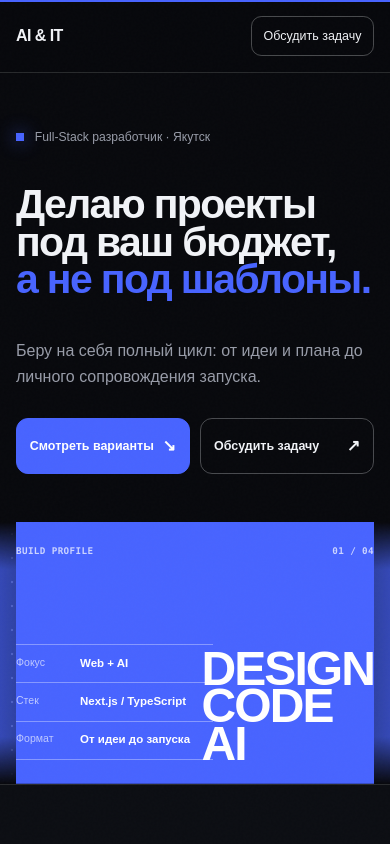
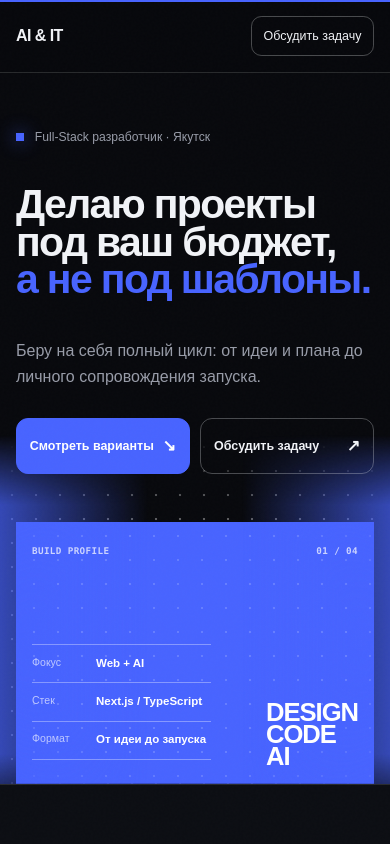
Before and after one commit to Ailxan/neustroev-ai, a Next.js app: page / in a window 390 px wide. Shown: the top 844 px of the page. Built offline with nearby package versions, Linux system fonts and the light colour scheme.

Commit message:
Improve mobile layout

```diff
--- a/src/app/globals.css
+++ b/src/app/globals.css
@@ -241,7 +241,7 @@ a { color: inherit; text-decoration: none; }
   .header-cta { padding: .62rem .72rem; }
   .hero { min-height: auto; padding-top: 4.5rem; }
   .hero::before { display: none; }
-  .hero-matrix { inset: auto 0 0; width: 100%; height: 31svh; }
+  .hero-matrix { inset: auto 0 -2.5rem; width: 100%; height: 46svh; }
   .hero-inner { margin-top: 0; min-height: 0; grid-template-columns: 1fr; }
   .hero-copy { min-height: 0; padding: 3.5rem 0 3rem; }
   .hero-kicker { margin-bottom: 2.5rem; }
@@ -252,13 +252,15 @@ a { color: inherit; text-decoration: none; }
   .hero-bottom { margin-top: 2.5rem; gap: 1.7rem; }
   .hero-actions { display: grid; grid-template-columns: 1fr 1fr; }
   .button { min-height: 3.5rem; padding-inline: .8rem; gap: .45rem; }
-  .hero-profile { min-height: 31svh; padding: 1.5rem 0; background: var(--cobalt); border-inline: 0; }
-  .hero-profile > strong { position: absolute; right: 0; bottom: 1.35rem; font-size: 3rem; }
+  .hero-profile { min-height: 31svh; padding: 1.5rem 1rem; background: var(--cobalt); border-inline: 0; isolation: isolate; }
+  .hero-profile::before { content: ""; position: absolute; inset: -46px -18px -18px; z-index: -1; pointer-events: none; background: radial-gradient(rgba(255,255,255,.34) 1px, transparent 1.6px) 0 0 / 24px 24px, linear-gradient(90deg, var(--cobalt) 0%, transparent 38%, transparent 62%, var(--cobalt) 100%); opacity: .5; mask-image: radial-gradient(ellipse at center, black 55%, transparent 100%); -webkit-mask-image: radial-gradient(ellipse at center, black 55%, transparent 100%); }
+  .hero-profile > strong { position: absolute; right: 1rem; bottom: 1rem; font-size: clamp(1.6rem, 6vw, 3rem); line-height: .85; }
   .hero-profile dl { width: 55%; margin-top: 1.3rem; }
   .hero-profile dl div { grid-template-columns: 4rem 1fr; padding: .62rem 0; }
   .profile-signal { display: none; }
-  .work-intro h2 { font-size: clamp(1.8rem, 8vw, 3.2rem); line-height: .98; white-space: nowrap; }
-  .about-heading h2, .life-heading h2 { font-size: clamp(3.15rem, 15vw, 4.7rem); }
+  .work-intro h2 { font-size: clamp(1.8rem, 8vw, 3.2rem); line-height: .98; }
+  .about-heading h2 { font-size: clamp(2rem, 8vw, 4.7rem); overflow-wrap: break-word; }
+  .life-heading h2 { font-size: clamp(3.15rem, 15vw, 4.7rem); }
   .live-case { min-height: 34rem; padding: 1.25rem; }
   .case-index { grid-template-columns: auto 1fr; }
   .case-index span:last-child { display: none; }
```
